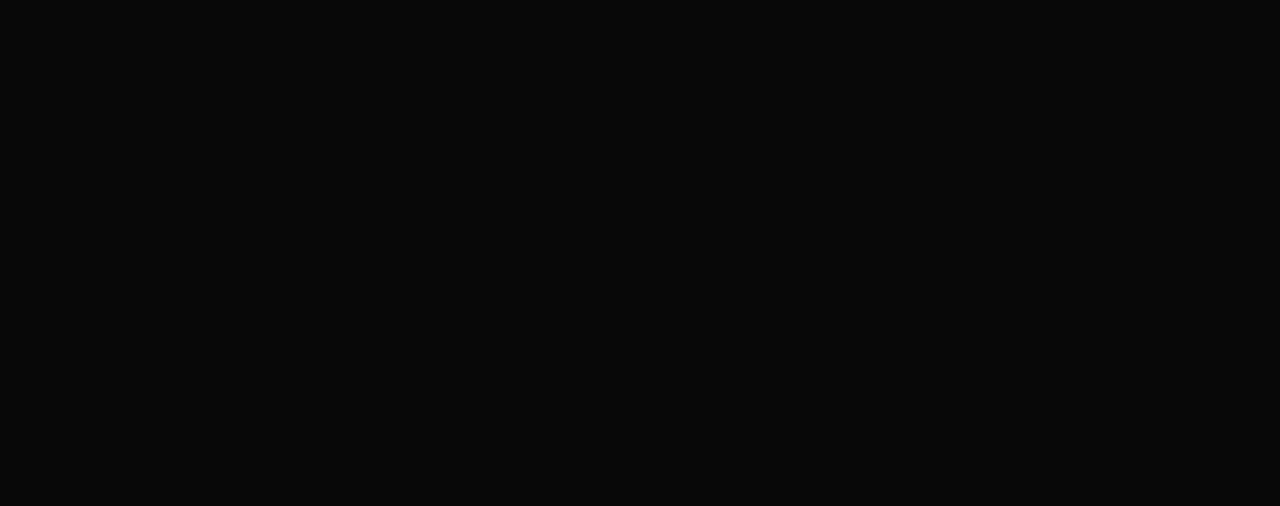
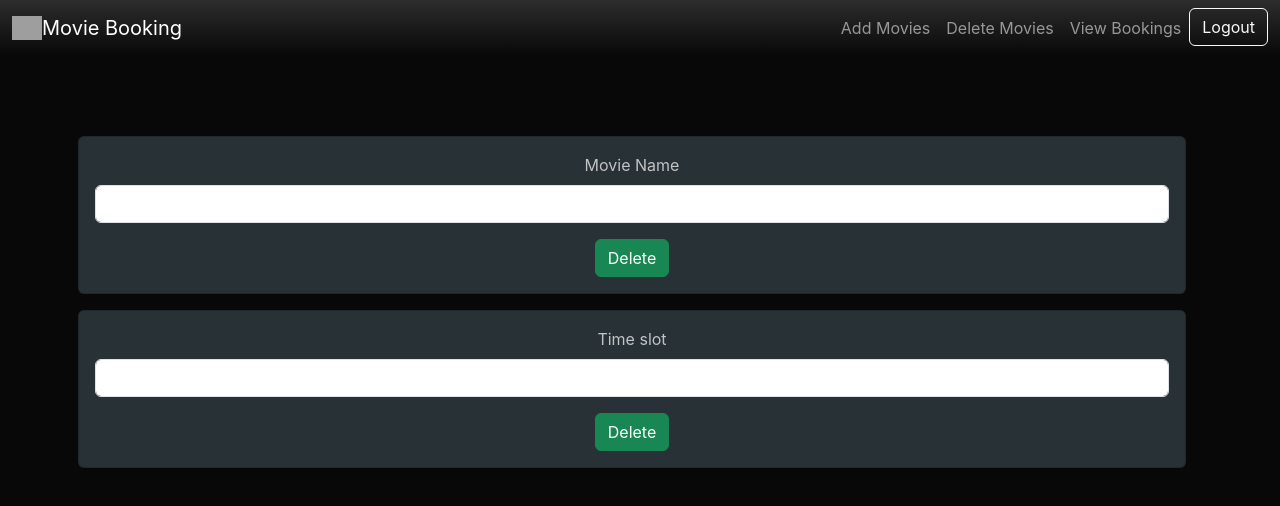
Before and after one commit to Shamiltk01/movie-app-frontend, a React (Create React App) app: page /delete in a window 1280 px wide. Before the commit this address had no page. Shown: the top 506 px of the page. Built offline with nearby package versions, Linux system fonts and the light colour scheme; grey boxes are pictures that could not be loaded.

Commit message:
delete page is added

```diff
--- a/src/App.css
+++ b/src/App.css
@@ -50,3 +50,7 @@
 .spaced-input {
   padding: 20px;
 }
+
+.colored-card {
+  background-color: #273136;
+}
--- a/src/App.js
+++ b/src/App.js
@@ -2,6 +2,7 @@
 import './App.css';
 import { BrowserRouter, Route, Routes } from 'react-router-dom';
 import AdimAdd from './components/AdimAdd';
+import DeleteMovie from './components/DeleteMovie';
 
 function App() {
   return (
@@ -9,7 +10,7 @@
 <BrowserRouter>
 <Routes>
 <Route path='/' element={<AdimAdd/>}/>
-
+<Route path='/delete' element={<DeleteMovie/>}/>
 </Routes>
 </BrowserRouter>
 
--- /dev/null
+++ b/src/components/DeleteMovie.jsx
@@ -0,0 +1,54 @@
+import React from 'react'
+import Navi from './Navi'
+
+const DeleteMovie = () => {
+  return (
+    <div>
+        <Navi/>
+        <br /><br />
+        <div className="container">
+            <div className="row">
+                <col className="col-12 col-sm-12 col-md-12 col-lg-12 col-xl-12 col-xxl-12" />
+                <div className="row g-3">
+                    <div className="col col-12 col-sm-12 col-md-12 col-lg-12 col-xl-12 col-xxl-12">
+
+                    <div class="card text-center colored-card">
+
+                        <div class="card-body">
+
+                            <p class="card-text">
+                                <label htmlFor="" className="form-label colored-label">Movie Name</label>
+                                <input type="text" className="form-control" />
+                            </p>
+                            <button className="btn btn-success">Delete</button>
+                        </div>
+
+                    </div>
+
+
+                    </div>
+                    <div className="col col-12 col-sm-12 col-md-12 col-lg-12 col-xl-12 col-xxl-12">
+
+                    <div class="card text-center colored-card">
+
+                        <div class="card-body">
+
+                             <p class="card-text">
+                            <label htmlFor="" className="form-label colored-label">Time slot</label>
+                            <input type="text" className="form-control" />
+                            </p>
+                            <button className="btn btn-success">Delete</button>
+                        </div>
+
+                    </div>
+
+
+                    </div>
+                </div>
+            </div>
+        </div>
+    </div>
+  )
+}
+
+export default DeleteMovie
```
